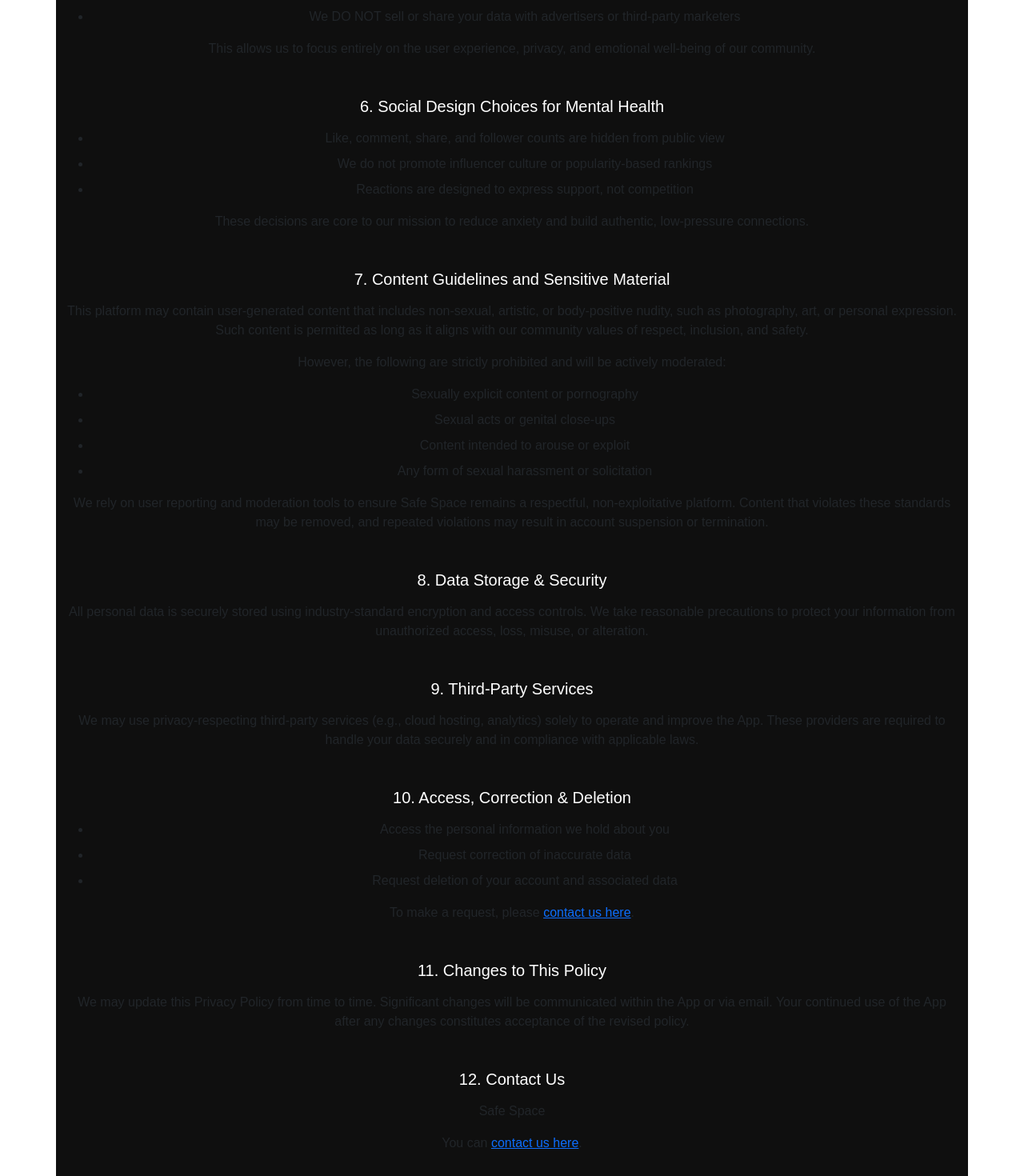
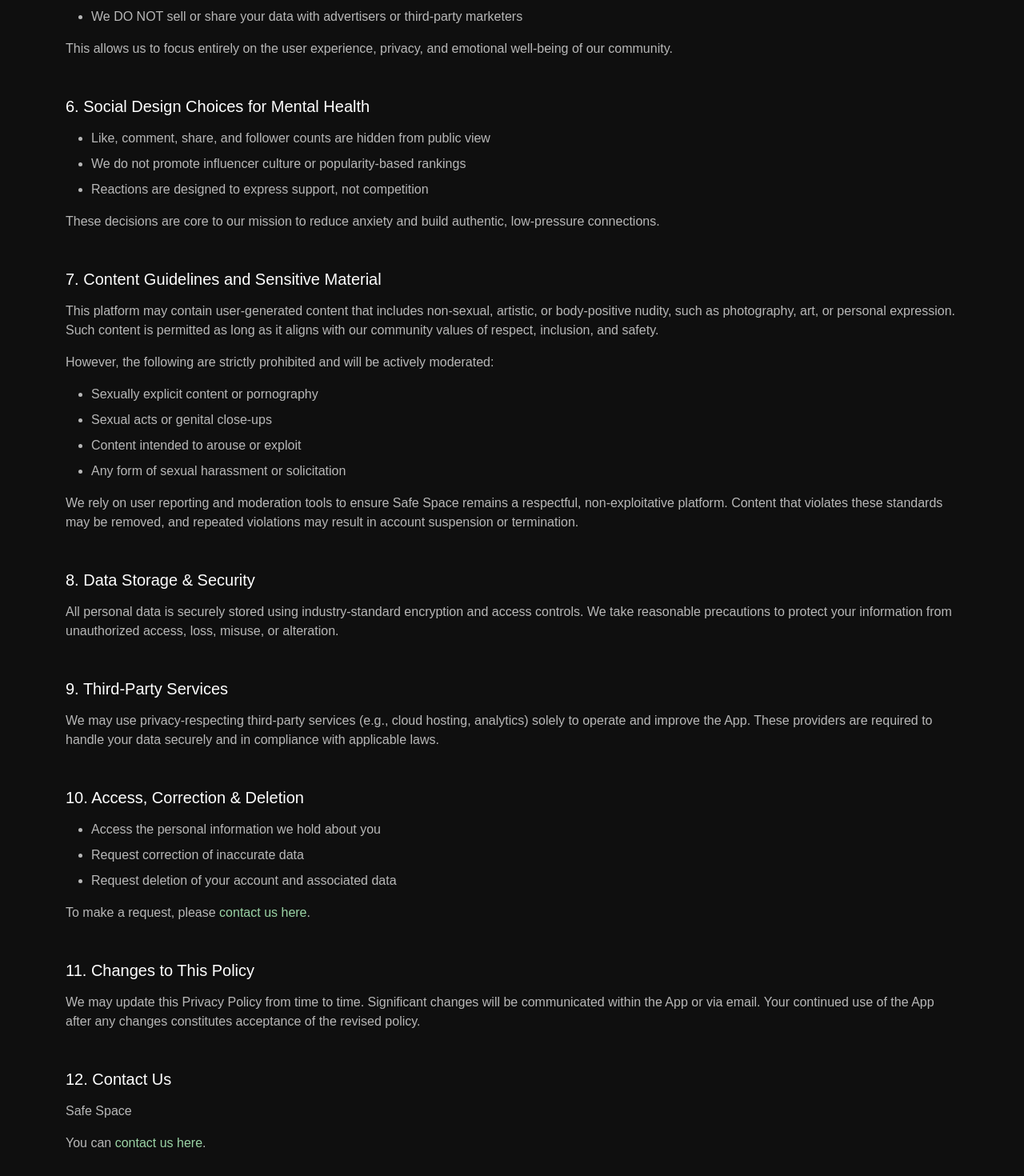
Before and after one commit to ilanahnb/safespace.github.io, a React (Create React App) app: page /privacy in a window 1280 px wide. Shown: the part 1280-2750 px from the top of the page at 80% size. Built offline with nearby package versions, Linux system fonts and the light colour scheme.

Commit message:
Updated privacy styles

```diff
--- a/src/App.css
+++ b/src/App.css
@@ -1,6 +1,53 @@
+/* CSS Variables - Color Palette */
+:root {
+  /* Backgrounds */
+  --dark-background: #0F0F0F;
+  /* Obsidian Black, very deep black with a slight warmth for comfort */
+  --dark-scaffold: #1C1C1C;
+  /* Raven Black, dark charcoal tone that provides better readability without glare */
+  --dark-secondary-background: #212723;
+  /* Shadow Moss. Used for navigation. Deep green-black appearance provides a calm, subtle backdrop that lets content shine. */
+
+  /* Actions & Elements */
+  --dark-primary: #9bd4a6;
+  /* Forest Green. Earthy and natural color */
+  --dark-secondary: #4E7856;
+  /* Deep Moss Green. Offers depth without brightness */
+  --dark-tertiary: #744C38;
+  /* Smoked Clay. Warm and balanced — just enough contrast for informative icons */
+
+  /* Error & Warning */
+  --dark-warning: #D81B60;
+  /* Raspberry Pink. Vibrant and eye-catching, used for delete buttons */
+  --dark-alert-text: #F4F4EC;
+
+  /* Text Colors for Dark Backgrounds (Obsidian & Raven Black) */
+  --dark-primary-text: #EAEAEA;
+  /* Soft White. Headlines, Important Labels. High contrast without being glaring */
+  --dark-body-text: #B8B8B8;
+  /* Warm Gray. Paragraphs, Readable Content. Easy on the eyes, avoids sharp contrast */
+  --dark-disabled: #8C8C8C;
+  /* Soft Gray. Safe, accessible gray that will remain legible even on very dark backgrounds */
+
+  /* Text Colors for Green Elements (Forest Green & Deep Moss Green) */
+  --dark-on-primary-text: #1C1C1C;
+  /* Pale Ivory. Soft white that contrasts beautifully without being too bright */
+  --dark-on-secondary-text: #FFFFFF;
+  /* Muted Beige. Softer alternative to pure white, easier on the eyes */
+  --dark-on-tertiary-text: #FFFFFF;
+  /* Muted Beige. Softer alternative to pure white, easier on the eyes */
+
+  /* Input */
+  --dark-input-background: #1E1E1E;
+  /* Dark Gray */
+
+  /* Border for Input Fields and Slider */
+  --dark-border: #2A2A2A;
+  /* Muted Gray */
+}
+
 /* App Base Styles */
 .App {
-  text-align: center;
   min-height: 100vh;
   display: flex;
   flex-direction: column;
@@ -43,6 +90,7 @@ main {
   from {
     transform: rotate(0deg);
   }
+
   to {
     transform: rotate(360deg);
   }
@@ -50,20 +98,29 @@ main {
 
 /* Global Styles */
 body {
-  background-color: #0f0f0f;
-  color: #b8b8b8;
+  background-color: var(--dark-background);
+  color: var(--dark-body-text);
   font-family: 'Nunito', sans-serif;
 }
 
-h1, h2, h3, h4, h5 {
-  color: #eaeaea;
+h1,
+h2,
+h3,
+h4,
+h5 {
+  color: var(--dark-primary-text);
   font-family: 'Poppins', sans-serif;
+}
+
+/* Text utility classes */
+.text-label {
+  color: #8c8c8c;
 }
 
 /* Home Page Styles */
 .home-root {
-  background-color: #0f0f0f;
-  color: #b8b8b8;
+  background-color: var(--dark-background);
+  color: var(--dark-body-text);
   font-family: 'Nunito', sans-serif;
   flex: 1;
   display: flex;
@@ -71,22 +128,22 @@ h1, h2, h3, h4, h5 {
 }
 
 .home-header {
-  background-color: #1c1c1c;
+  background-color: var(--dark-scaffold);
 }
 
 .home-title {
   font-family: 'Poppins', sans-serif;
-  color: #eaeaea;
+  color: var(--dark-primary-text);
   font-weight: 700;
 }
 
 .home-subtitle {
-  color: #eaeaea;
+  color: var(--dark-primary-text);
 }
 
 /* Hero Section */
 .hero-section {
-  background-color: #212723;
+  background-color: var(--dark-secondary-background);
   text-align: center;
   padding: 4rem 1rem;
 }
@@ -97,7 +154,7 @@ h1, h2, h3, h4, h5 {
 }
 
 .hero-title {
-  color: #eaeaea;
+  color: var(--dark-primary-text);
   font-family: 'Poppins', sans-serif;
 }
 
@@ -108,37 +165,37 @@ h1, h2, h3, h4, h5 {
 
 /* Features Section */
 .features-section {
-  background-color: #1c1c1c;
+  background-color: var(--dark-scaffold);
   padding: 3rem 1rem;
   flex: 1;
 }
 
 .feature-card {
-  background-color: #1c1c1c;
-  border: 1px solid #2a2a2a;
+  background-color: var(--dark-scaffold);
+  border: 1px solid var(--dark-border);
   border-radius: 12px;
   padding: 1.5rem;
   margin: 1rem;
   height: 100%;
-  color: #b8b8b8;
+  color: var(--dark-body-text);
 }
 
 .feature-title {
   font-family: 'Poppins', sans-serif;
-  color: #eaeaea;
+  color: var(--dark-primary-text);
   font-weight: 600;
 }
 
 .feature-text {
-  color: #b8b8b8;
+  color: var(--dark-body-text);
 }
 
 /* Call to Action Section */
 .cta-section {
-  background-color: #4e7856;
+  background-color: var(--dark-secondary);
   text-align: center;
   padding: 3rem 1rem;
-  color: #ffffff;
+  color: var(--dark-on-secondary-text);
 }
 
 .cta-title {
@@ -146,12 +203,12 @@ h1, h2, h3, h4, h5 {
 }
 
 .cta-text {
-  color: #ffffff;
+  color: var(--dark-on-secondary-text);
 }
 
 .cta-section a {
-  color: #1c1c1c;
-  background-color: #9bd4a6;
+  color: var(--dark-on-primary-text);
+  background-color: var(--dark-primary);
   padding: 12px 24px;
   border-radius: 6px;
   font-weight: 600;
@@ -160,29 +217,30 @@ h1, h2, h3, h4, h5 {
 
 /* Footer Section */
 .footer-section {
-  background-color: #1c1c1c;
-  color: #8c8c8c;
+  background-color: var(--dark-scaffold);
+  color: var(--dark-disabled);
   text-align: center;
   padding: 2rem 1rem;
 }
 
 .footer-links a {
-  color: #8c8c8c;
+  color: var(--dark-disabled);
   margin: 0 10px;
   text-decoration: none;
 }
 
 /* Privacy Page Styles */
 .privacy-container {
-  background-color: #0f0f0f;
-  color: #b8b8b8;
+  background-color: var(--dark-background);
+  color: var(--dark-body-text);
   font-family: 'Nunito', sans-serif;
   flex: 1;
   padding: 2rem 0;
+  text-align: left;
 }
 
 .privacy-title {
-  color: #eaeaea;
+  color: var(--dark-primary-text);
   font-family: 'Poppins', sans-serif;
   font-weight: 700;
 }
@@ -192,8 +250,43 @@ h1, h2, h3, h4, h5 {
 }
 
 .privacy-section-title {
-  color: #eaeaea;
+  color: var(--dark-primary-text);
   font-family: 'Poppins', sans-serif;
   margin-top: 2rem;
   margin-bottom: 1rem;
 }
+
+.privacy-bullet {
+  margin-bottom: 0.75rem;
+  line-height: 1.6;
+}
+
+.privacy-divider {
+  border-color: var(--dark-border);
+  opacity: 0.5;
+}
+
+.privacy-link {
+  color: var(--dark-primary);
+  text-decoration: none;
+}
+
+.privacy-link:hover {
+  color: var(--dark-secondary);
+  text-decoration: underline;
+}
+
+/* Responsive adjustments for privacy page */
+@media (max-width: 768px) {
+  .privacy-container {
+    padding: 1rem 0;
+  }
+
+  .privacy-title {
+    font-size: 2rem;
+  }
+
+  .privacy-section-title {
+    font-size: 1.25rem;
+  }
+}
--- a/src/pages/PrivacyPolicy.js
+++ b/src/pages/PrivacyPolicy.js
@@ -2,9 +2,10 @@ import React from 'react';
 
 export default function PrivacyPolicy() {
     return (
-        <div className="container py-5 text-body" style={{ backgroundColor: '#0f0f0f', fontFamily: 'Nunito, sans-serif', color: '#b8b8b8' }}>
+        <div className="privacy-container py-5">
+            <div className="container">
                 <h1 className="text-white" style={{ fontFamily: 'Poppins, sans-serif', fontWeight: 700 }}>Privacy Policy</h1>
-            <p className="text-muted">Last updated: 12 May 2025</p>
+                <p className="text-label">Last updated: 12 May 2025</p>
 
                 <p>
                     This Privacy Policy explains how we collect, use, store, and protect your personal information when you use our mobile
@@ -106,7 +107,7 @@ export default function PrivacyPolicy() {
                         <Bullet> Request deletion of your account and associated data </Bullet>
                     </ul>
                     <p>
-                    To make a request, please <a href="/contact">contact us here</a>.
+                        To make a request, please <a className='privacy-link' href="/contact">contact us here</a>.
                     </p>
                 </Section>
 
@@ -117,12 +118,13 @@ export default function PrivacyPolicy() {
 
                 <Section title="12. Contact Us">
                     <p>Safe Space</p>
-                <p>You can <a href="/contact">contact us here</a>.</p>
+                    <p>You can <a className='privacy-link' href="/contact">contact us here</a>.</p>
                 </Section>
 
                 <p className="mt-5">
                     Thank you for being part of a community that values trust, safety, and mindful social connection.
                 </p>
+            </div>
         </div>
     );
 }
```
Lines whose indentation alone changed are shown as unchanged.
